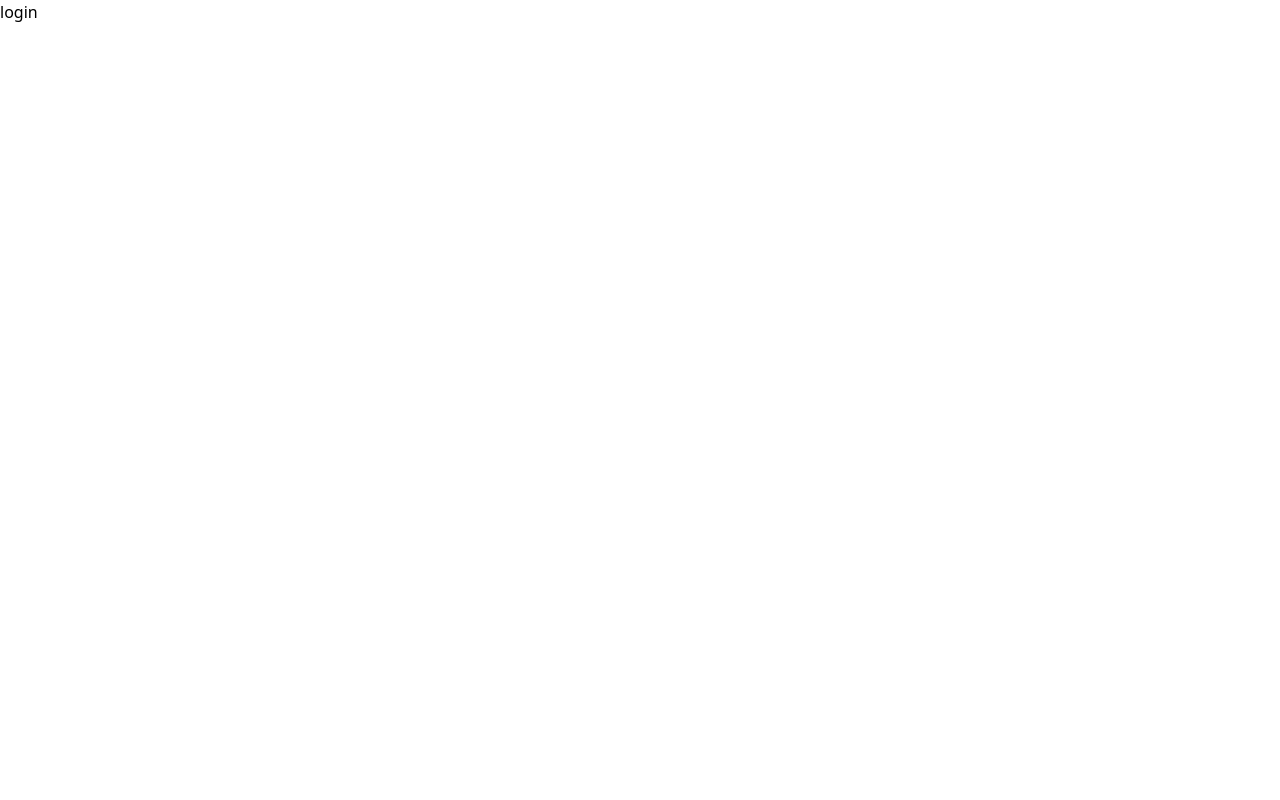
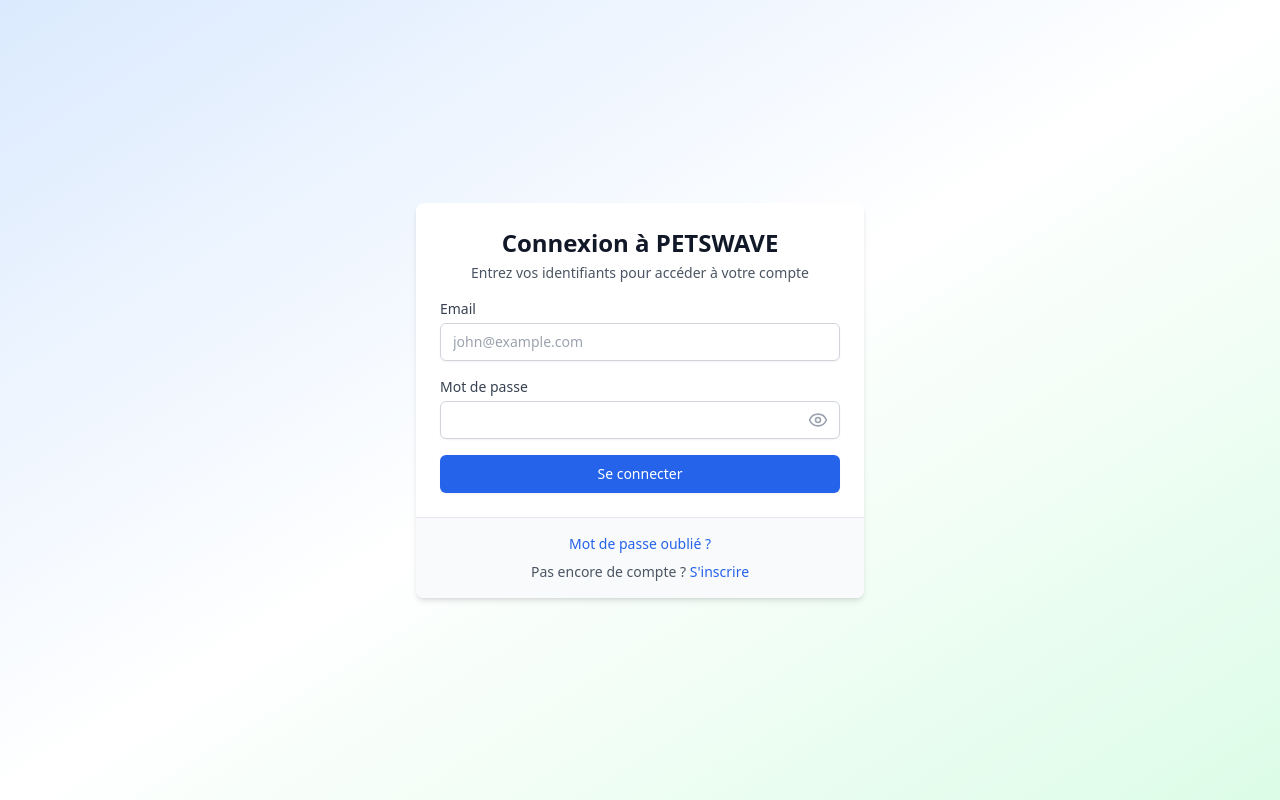
Before and after one commit to mohmmedlahlali20/PetsWaveFr, a Next.js app: page /login in a window 1280 px wide. Built offline with nearby package versions, Linux system fonts and the light colour scheme.

Commit message:
feat(auth): updated login page logic and design

```diff
--- a/src/app/(auth)/login/page.jsx
+++ b/src/app/(auth)/login/page.jsx
@@ -1,7 +1,87 @@
-import React from 'react'
+"use client"
 
-export default function login() {
+import { useState } from "react"
+import Link from "next/link"
+import { useRouter } from "next/navigation"
+import { Eye, EyeOff } from "lucide-react"
+
+export default function LoginPage() {
+  const [showPassword, setShowPassword] = useState(false)
+  const router = useRouter()
+
+  const handleSubmit = (e) => {
+    e.preventDefault()
+
+    console.log("Login submitted")
+
+    router.push("/")
+  }
+
   return (
-    <div>login</div>
+    <div className="min-h-screen bg-gradient-to-br from-blue-100 via-white to-green-100 flex items-center justify-center p-4">
+      <div className="w-full max-w-md bg-white rounded-lg shadow-md overflow-hidden">
+        <div className="p-6 space-y-4">
+          <div className="text-center">
+            <h2 className="text-2xl font-bold text-gray-900">Connexion à PETSWAVE</h2>
+            <p className="text-sm text-gray-600 mt-1">Entrez vos identifiants pour accéder à votre compte</p>
+          </div>
+          <form onSubmit={handleSubmit} className="space-y-4">
+            <div>
+              <label htmlFor="email" className="block text-sm font-medium text-gray-700">
+                Email
+              </label>
+              <input
+                id="email"
+                type="email"
+                required
+                className="mt-1 block w-full px-3 py-2 bg-white border border-gray-300 rounded-md text-sm shadow-sm placeholder-gray-400
+                          focus:outline-none focus:border-blue-500 focus:ring-1 focus:ring-blue-500"
+                placeholder="john@example.com"
+              />
+            </div>
+            <div>
+              <label htmlFor="password" className="block text-sm font-medium text-gray-700">
+                Mot de passe
+              </label>
+              <div className="mt-1 relative">
+                <input
+                  id="password"
+                  type={showPassword ? "text" : "password"}
+                  required
+                  className="block w-full px-3 py-2 bg-white border border-gray-300 rounded-md text-sm shadow-sm placeholder-gray-400
+                            focus:outline-none focus:border-blue-500 focus:ring-1 focus:ring-blue-500"
+                />
+                <button
+                  type="button"
+                  onClick={() => setShowPassword(!showPassword)}
+                  className="absolute inset-y-0 right-0 pr-3 flex items-center text-gray-400 hover:text-gray-500"
+                >
+                  {showPassword ? <EyeOff className="h-5 w-5" /> : <Eye className="h-5 w-5" />}
+                </button>
+              </div>
+            </div>
+            <button
+              type="submit"
+              className="w-full flex justify-center py-2 px-4 border border-transparent rounded-md shadow-sm text-sm font-medium text-white bg-blue-600 hover:bg-blue-700 focus:outline-none focus:ring-2 focus:ring-offset-2 focus:ring-blue-500"
+            >
+              Se connecter
+            </button>
+          </form>
+        </div>
+        <div className="px-6 py-4 bg-gray-50 border-t border-gray-200 space-y-2 text-sm">
+          <div className="text-center">
+            <Link href="/forgot-password" className="font-medium text-blue-600 hover:text-blue-500">
+              Mot de passe oublié ?
+            </Link>
+          </div>
+          <div className="text-center text-gray-600">
+            Pas encore de compte ?{" "}
+            <Link href="/register" className="font-medium text-blue-600 hover:text-blue-500">
+              S&apos;inscrire
+            </Link>
+          </div>
+        </div>
+      </div>
+    </div>
   )
 }
```
